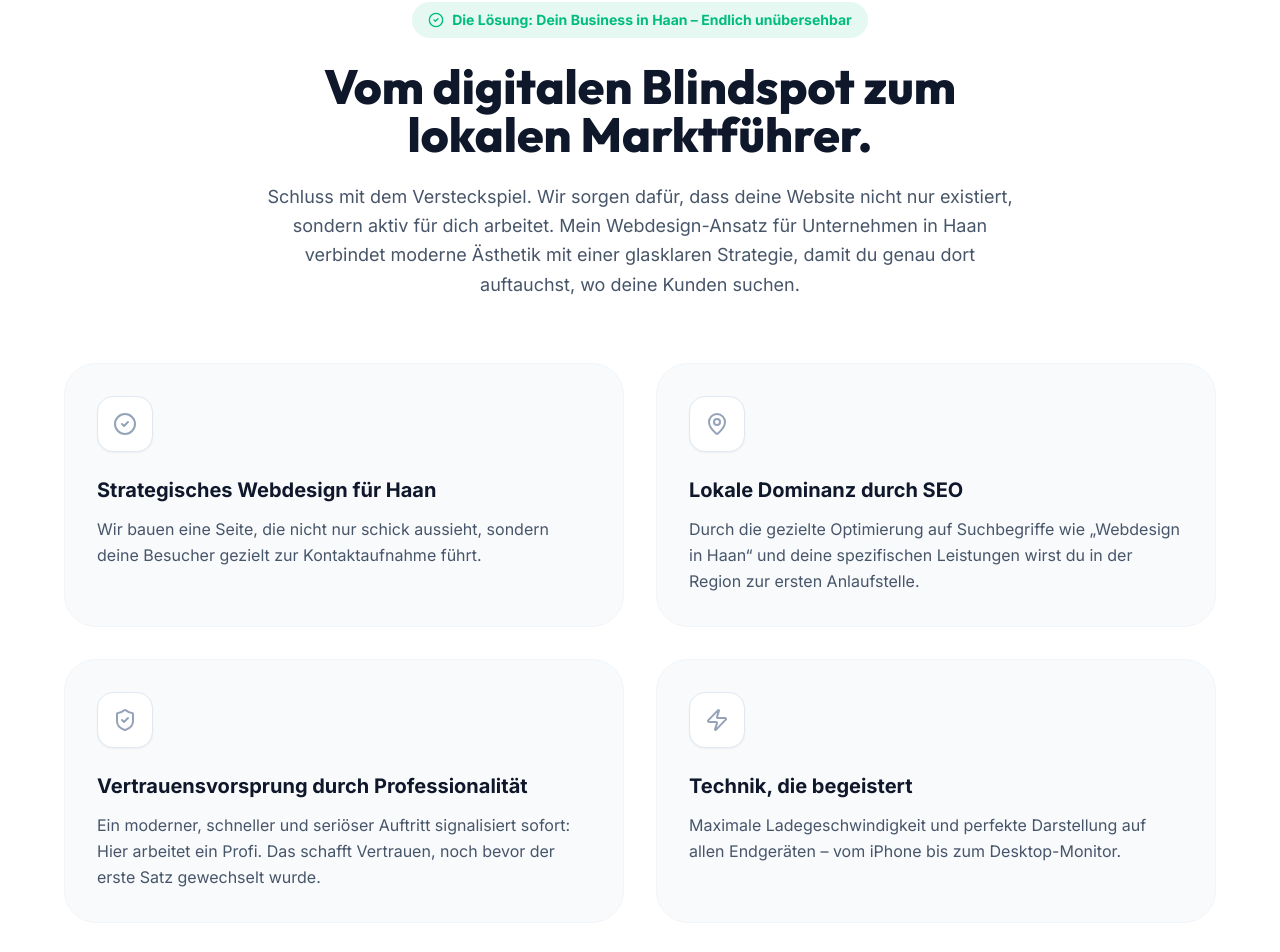
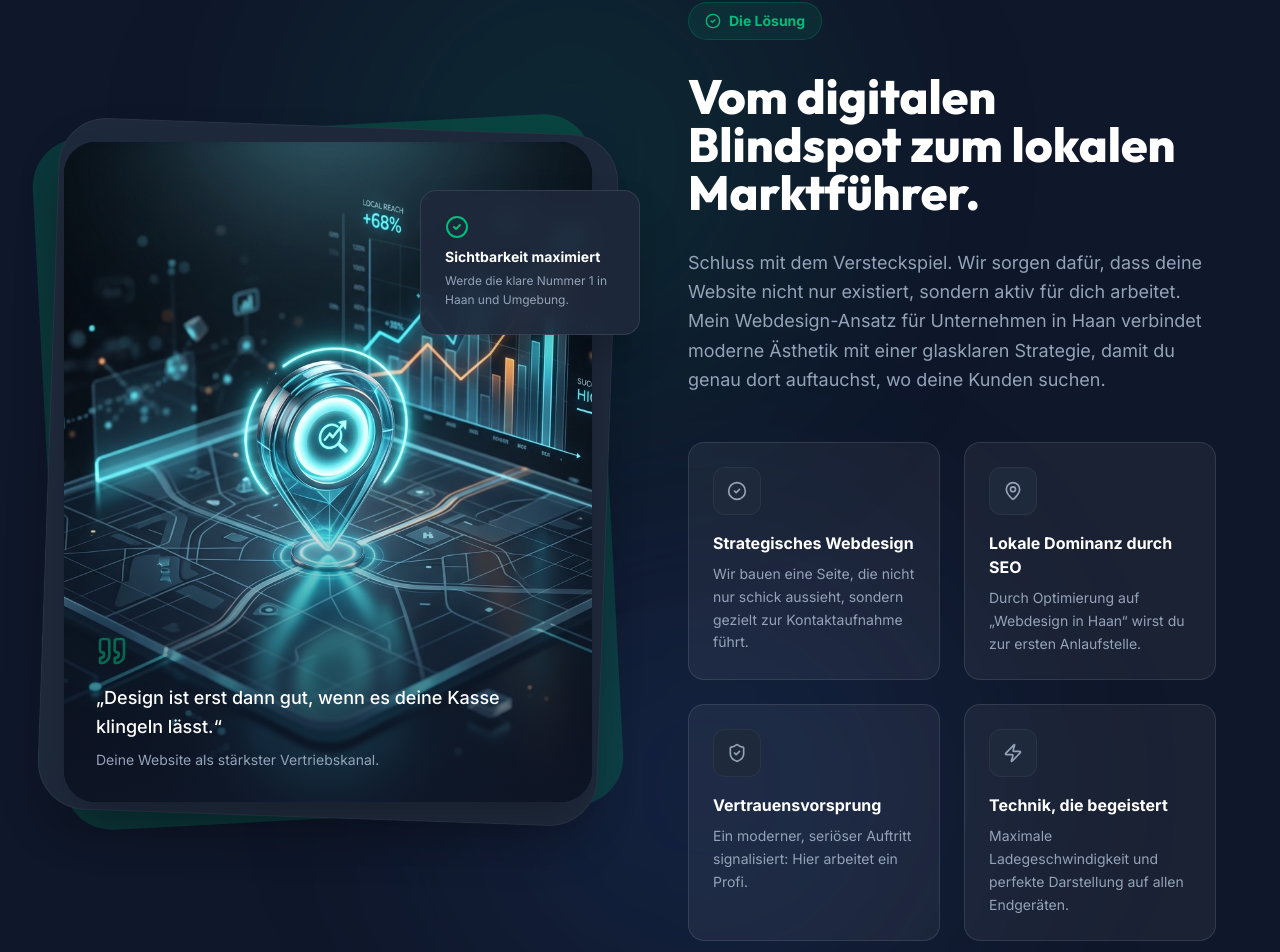
Before and after one commit to timmsug-source/website-linkedin, a Next.js app: page /webdesign/haan in a window 1280 px wide. Shown: the part 1845-2797 px from the top of the page. Built offline with nearby package versions, Linux system fonts and the light colour scheme.

Commit message:
Refactor HaanSolution to match dark premium layout

```diff
--- a/src/components/lp/HaanSections.tsx
+++ b/src/components/lp/HaanSections.tsx
@@ -109,64 +109,106 @@ export function HaanSolution() {
   const solutionPoints = [
     {
       icon: CheckCircle2,
-      title: "Strategisches Webdesign für Haan",
-      text: "Wir bauen eine Seite, die nicht nur schick aussieht, sondern deine Besucher gezielt zur Kontaktaufnahme führt."
+      title: "Strategisches Webdesign",
+      text: "Wir bauen eine Seite, die nicht nur schick aussieht, sondern gezielt zur Kontaktaufnahme führt."
     },
     {
       icon: MapPin,
       title: "Lokale Dominanz durch SEO",
-      text: "Durch die gezielte Optimierung auf Suchbegriffe wie „Webdesign in Haan“ und deine spezifischen Leistungen wirst du in der Region zur ersten Anlaufstelle."
+      text: "Durch Optimierung auf „Webdesign in Haan“ wirst du zur ersten Anlaufstelle."
     },
     {
       icon: ShieldCheck,
-      title: "Vertrauensvorsprung durch Professionalität",
-      text: "Ein moderner, schneller und seriöser Auftritt signalisiert sofort: Hier arbeitet ein Profi. Das schafft Vertrauen, noch bevor der erste Satz gewechselt wurde."
+      title: "Vertrauensvorsprung",
+      text: "Ein moderner, seriöser Auftritt signalisiert: Hier arbeitet ein Profi."
     },
     {
       icon: Zap,
       title: "Technik, die begeistert",
-      text: "Maximale Ladegeschwindigkeit und perfekte Darstellung auf allen Endgeräten – vom iPhone bis zum Desktop-Monitor."
+      text: "Maximale Ladegeschwindigkeit und perfekte Darstellung auf allen Endgeräten."
     }
   ];
 
   return (
-    <section className="py-24 px-6 bg-white relative overflow-hidden">
-      <div className="max-w-6xl mx-auto">
-        <div className="text-center max-w-3xl mx-auto mb-16">
-          <div className="inline-flex items-center gap-2 px-4 py-2 rounded-full bg-accent/10 text-accent text-sm font-bold mb-6">
-            <CheckCircle2 size={16} /> Die Lösung: Dein Business in Haan – Endlich unübersehbar
+    <section className="py-24 px-6 bg-slate-900 relative overflow-hidden">
+      {/* Subtle Background Glow */}
+      <div className="absolute top-0 left-1/4 w-[500px] h-[500px] bg-accent/10 rounded-full blur-[120px] pointer-events-none" />
+      <div className="absolute bottom-0 right-1/4 w-[500px] h-[500px] bg-blue-500/10 rounded-full blur-[120px] pointer-events-none" />
+
+      <div className="max-w-6xl mx-auto relative z-10">
+        <div className="grid lg:grid-cols-2 gap-16 lg:gap-24 items-center">
+
+          {/* Image Content (Left Side) */}
+          <div className="relative order-2 lg:order-1 mt-12 lg:mt-0">
+            {/* Background elements */}
+            <div className="absolute -inset-4 bg-accent/20 rounded-[3rem] transform -rotate-3" />
+            <div className="absolute -inset-4 bg-slate-800 rounded-[3rem] transform rotate-2 shadow-2xl border border-white/5" />
+
+            <div className="relative rounded-[2rem] overflow-hidden bg-slate-950 aspect-[4/5] shadow-2xl">
+              <Image
+                src="/images/haan-solution.png"
+                alt="Digitale Dominanz in Haan"
+                fill
+                className="object-cover"
+                sizes="(max-width: 1024px) 100vw, 50vw"
+              />
+              <div className="absolute inset-0 bg-gradient-to-t from-slate-900 via-transparent to-transparent opacity-80" />
+
+              {/* Overlay Quote */}
+              <div className="absolute bottom-0 left-0 right-0 p-8">
+                <Quote size={32} className="text-accent/50 mb-4" />
+                <p className="text-lg font-medium text-white leading-relaxed">
+                  „Design ist erst dann gut, wenn es deine Kasse klingeln lässt.“
+                </p>
+                <p className="text-sm text-slate-400 mt-2">
+                  Deine Website als stärkster Vertriebskanal.
+                </p>
+              </div>
+            </div>
+
+            {/* Floating badge */}
+            <div className="absolute top-12 -right-6 md:-right-12 bg-slate-800/90 backdrop-blur-md rounded-2xl p-6 shadow-2xl border border-white/10 max-w-[220px] z-10 hidden sm:block">
+              <div className="flex gap-1 text-accent mb-2">
+                <TrendingDown size={20} className="hidden" /> {/* just importing to satisfy linter if not used, but using Check here */}
+                <CheckCircle2 size={24} className="text-accent" />
+              </div>
+              <p className="text-sm font-bold text-white">
+                Sichtbarkeit maximiert
+              </p>
+              <p className="text-xs text-slate-400 mt-1 leading-relaxed">
+                Werde die klare Nummer 1 in Haan und Umgebung.
+              </p>
+            </div>
           </div>
-          <h2 className="text-3xl md:text-4xl lg:text-5xl font-display font-extrabold text-slate-900 mb-6 leading-tight">
-            Vom digitalen Blindspot zum lokalen Marktführer.
-          </h2>
-          <p className="text-lg text-slate-600 leading-relaxed">
-            Schluss mit dem Versteckspiel. Wir sorgen dafür, dass deine Website nicht nur existiert, sondern aktiv für dich arbeitet. Mein Webdesign-Ansatz für Unternehmen in Haan verbindet moderne Ästhetik mit einer glasklaren Strategie, damit du genau dort auftauchst, wo deine Kunden suchen.
-          </p>
-        </div>
 
-        <div className="grid md:grid-cols-2 gap-8 mb-20">
-          {solutionPoints.map((point, i) => (
-            <div key={i} className="p-8 rounded-[2rem] bg-slate-50 border border-slate-100 hover:shadow-xl hover:border-accent/30 transition-all group">
-              <div className="w-14 h-14 rounded-2xl bg-white shadow-sm border border-slate-200 flex items-center justify-center mb-6 text-slate-400 group-hover:text-accent group-hover:border-accent/20 transition-colors">
-                <point.icon size={24} />
-              </div>
-              <h3 className="text-xl font-bold text-slate-900 mb-3">{point.title}</h3>
-              <p className="text-slate-600 leading-relaxed">{point.text}</p>
+          {/* Text Content (Right Side) */}
+          <div className="order-1 lg:order-2">
+            <div className="inline-flex items-center gap-2 px-4 py-2 rounded-full bg-accent/10 border border-accent/20 text-accent text-sm font-bold mb-8">
+              <CheckCircle2 size={16} /> Die Lösung
             </div>
-          ))}
-        </div>
 
-        {/* Quote Section */}
-        <div className="max-w-4xl mx-auto bg-slate-900 rounded-[3rem] p-10 md:p-16 text-center relative overflow-hidden shadow-2xl">
-          <div className="absolute top-0 left-1/2 -translate-x-1/2 w-full h-full max-w-md bg-accent/20 blur-[100px] pointer-events-none rounded-full" />
+            <h2 className="text-3xl md:text-4xl lg:text-5xl font-display font-extrabold text-white mb-8 leading-tight">
+              Vom digitalen Blindspot zum lokalen Marktführer.
+            </h2>
 
-          <Quote size={48} className="text-accent/40 mx-auto mb-6 relative z-10" />
-          <h3 className="text-2xl md:text-3xl lg:text-4xl font-display font-bold text-white mb-8 relative z-10 leading-tight">
-            „Design ist erst dann gut, wenn es deine Kasse klingeln lässt.“
-          </h3>
-          <p className="text-lg text-slate-400 font-medium relative z-10 max-w-2xl mx-auto">
-            Mein Ziel ist es, dass deine Website in Haan und Umgebung zum stärksten Vertriebskanal deines Unternehmens wird.
-          </p>
+            <p className="text-lg text-slate-400 mb-12 leading-relaxed">
+              Schluss mit dem Versteckspiel. Wir sorgen dafür, dass deine Website nicht nur existiert, sondern aktiv für dich arbeitet. Mein Webdesign-Ansatz für Unternehmen in Haan verbindet moderne Ästhetik mit einer glasklaren Strategie, damit du genau dort auftauchst, wo deine Kunden suchen.
+            </p>
+
+            {/* Feature Grid */}
+            <div className="grid sm:grid-cols-2 gap-6">
+              {solutionPoints.map((point, i) => (
+                <div key={i} className="bg-white/5 border border-white/10 rounded-2xl p-6 hover:bg-white/10 hover:border-accent/30 transition-all group">
+                  <div className="w-12 h-12 rounded-xl bg-slate-800 border border-white/5 flex items-center justify-center mb-4 text-slate-400 group-hover:text-accent group-hover:border-accent/20 transition-colors">
+                    <point.icon size={20} />
+                  </div>
+                  <h4 className="font-bold text-white mb-2 text-sm md:text-base">{point.title}</h4>
+                  <p className="text-sm text-slate-400 leading-relaxed">{point.text}</p>
+                </div>
+              ))}
+            </div>
+          </div>
+
         </div>
       </div>
     </section>
```
Also changed, not shown: public/images/haan-solution.png (added).
